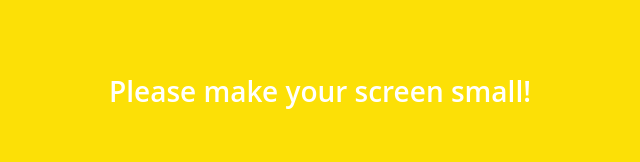
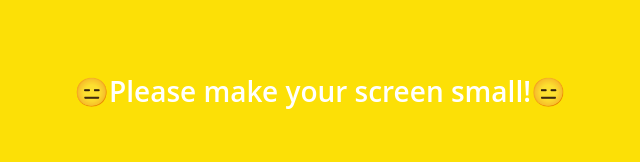
Before and after one commit to ogwi55/kakao-clone-v2, a plain HTML site: page chat.html in a window 1280 px wide. Shown: the part 309-471 px from the top of the page, without its empty margins (320-960 px from the left). Drawn offline with Linux system fonts and the light colour scheme.

Commit message:
added emoji

```diff
--- a/chat.html
+++ b/chat.html
@@ -104,7 +104,7 @@
         </div>
     </div>
     <div class="bigScreen">
-      <span class="bigScreen__text">Please make your screen small!</span>
+      <span class="bigScreen__text">😑Please make your screen small!😑</span>
     </div>
   </body>
 </html>
```
Also changed, not shown: find.html (+1 -1 lines), friends.html (+1 -1 lines), index.html (+1 -1 lines), more.html (+1 -1 lines), settings.html (+1 -1 lines).
